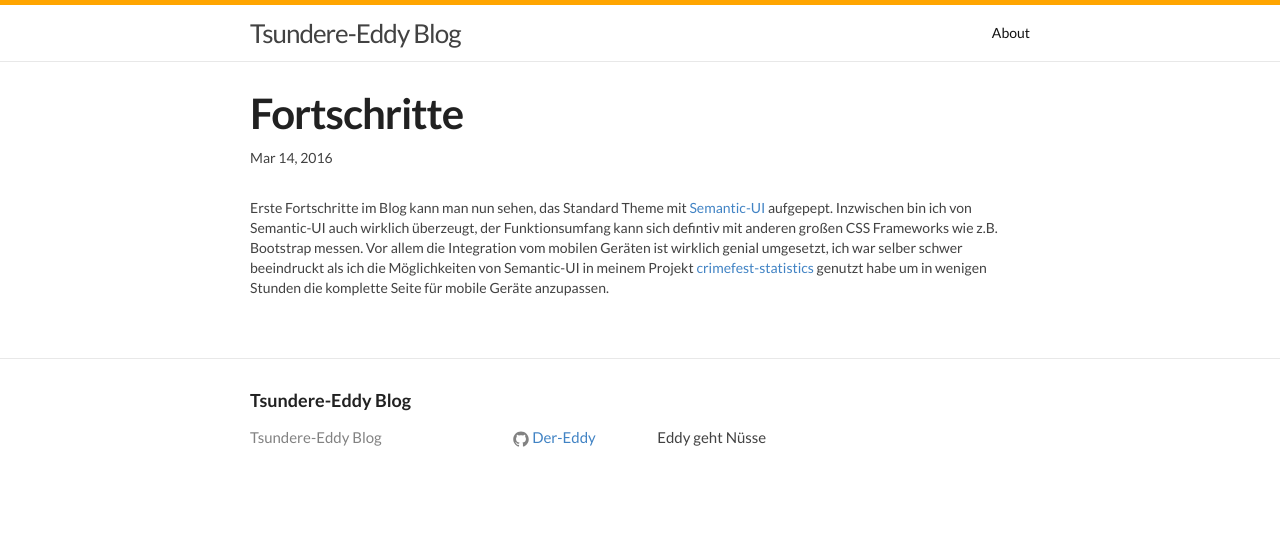
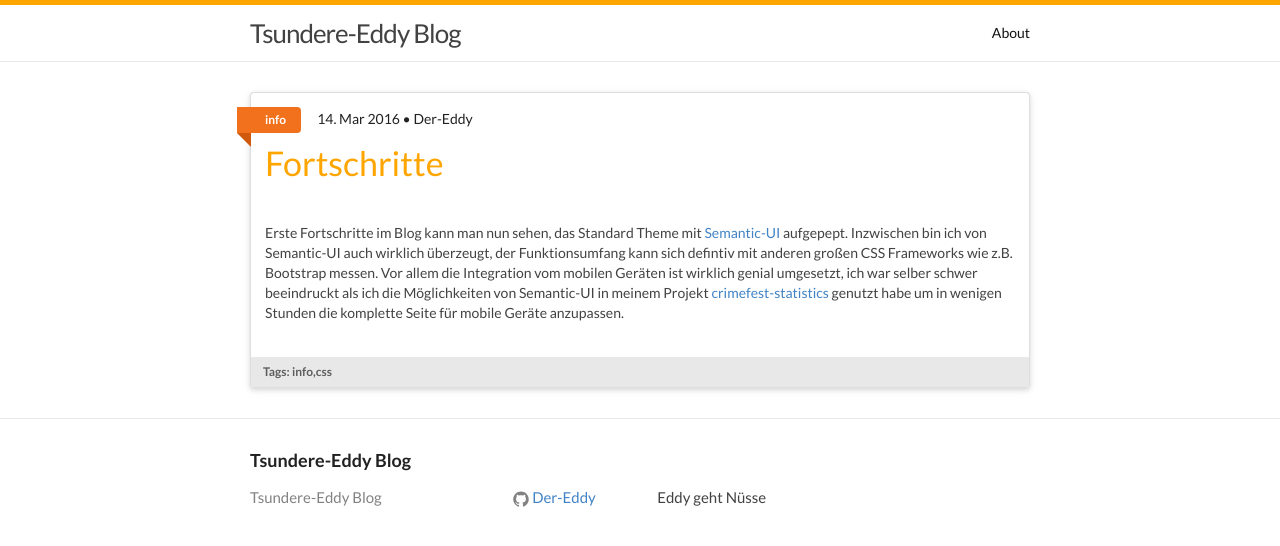
Before and after one commit to Der-Eddy/blog, a Jekyll site: the page built from _posts/2016-03-14-Fortschritte.md, in a window 1280 px wide. Shown: the top 546 px of the page. Built offline with Jekyll 4.4.1, drawn with Linux system fonts in a browser that asks for light colours.

Commit message:
Applied index layout to posts

```diff
--- a/_layouts/post.html
+++ b/_layouts/post.html
@@ -3,13 +3,21 @@ layout: default
 ---
 <article class="post" itemscope itemtype="http://schema.org/BlogPosting">
 
-  <header class="post-header">
-    <h1 class="post-title" itemprop="name headline">{{ page.title }}</h1>
-    <p class="post-meta"><time datetime="{{ page.date | date_to_xmlschema }}" itemprop="datePublished">{{ page.date | date: "%b %-d, %Y" }}</time>{% if page.author %} • <span itemprop="author" itemscope itemtype="http://schema.org/Person"><span itemprop="name">{{ page.author }}</span></span>{% endif %}</p>
-  </header>
-
-  <div class="post-content" itemprop="articleBody">
-    {{ content }}
+  <div class="ui one column grid">
+      <div class="column">
+        <div class="ui raised segment">
+          <header class="post-header">
+            <a class="ui orange ribbon label">{{ page.category }}</a>
+            <span><time>{{ page.date | date: "%d. %b %Y" }}</time>{% if page.author %} • <span itemprop="author" itemscope itemtype="http://schema.org/Person"><span itemprop="name">{{ page.author }}</span></span>{% endif %}</span>
+            <a class="post-link" href="{{ post.url }}">{{ page.title }}</a>
+          </header>
+          <div class="post-content" itemprop="articleBody">
+            {{ page.content }}
+          </div>
+          <br>
+          <div class="ui bottom attached label">Tags: {{ page.tags }}</div>
+        </div>
+      </div>
   </div>
 
 </article>
--- a/_posts/2016-03-14-Fortschritte.md
+++ b/_posts/2016-03-14-Fortschritte.md
@@ -4,5 +4,6 @@ title:  "Fortschritte"
 date:   2016-03-14 20:43:54 +0100
 category: info
 tags: info, css
+author: Der-Eddy
 ---
 Erste Fortschritte im Blog kann man nun sehen, das Standard Theme mit [Semantic-UI](http://semantic-ui.com/) aufgepept. Inzwischen bin ich von Semantic-UI auch wirklich überzeugt, der Funktionsumfang kann sich defintiv mit anderen großen CSS Frameworks wie z.B. Bootstrap messen. Vor allem die Integration vom mobilen Geräten ist wirklich genial umgesetzt, ich war selber schwer beeindruckt als ich die Möglichkeiten von Semantic-UI in meinem Projekt [crimefest-statistics](https://github.com/Der-Eddy/crimefest-statistics) genutzt habe um in wenigen Stunden die komplette Seite für mobile Geräte anzupassen.
--- a/_sass/_layout.scss
+++ b/_sass/_layout.scss
@@ -191,9 +191,9 @@
 
 .post-link {
     display: block;
-    font-size: 24px;
-    padding-top: 10px;
-    padding-bottom: 10px;
+    font-size: 34px;
+    padding-top: 20px;
+    padding-bottom: 20px;
     color: $orange-color!important;
 }
 
--- a/index.html
+++ b/index.html
@@ -20,9 +20,9 @@ layout: default
         <div class="column">
           <div class="ui raised segment">
             <a class="ui orange ribbon label">{{ post.category }}</a>
-            <span>{{ post.date | date: "%d. %b %Y" }}</span>
+            <span><time>{{ post.date | date: "%d. %b %Y" }}</time>{% if post.author %} • <span itemprop="author" itemscope itemtype="http://schema.org/Person"><span itemprop="name">{{ post.author }}</span></span>{% endif %}</span>
             <a class="post-link" href="{{ post.url }}">{{ post.title }}</a>
-            {{ post.excerpt }}
+            {{ post.content }}
             <br>
             <div class="ui bottom attached label">Tags: {{ post.tags }}</div>
           </div>
```
